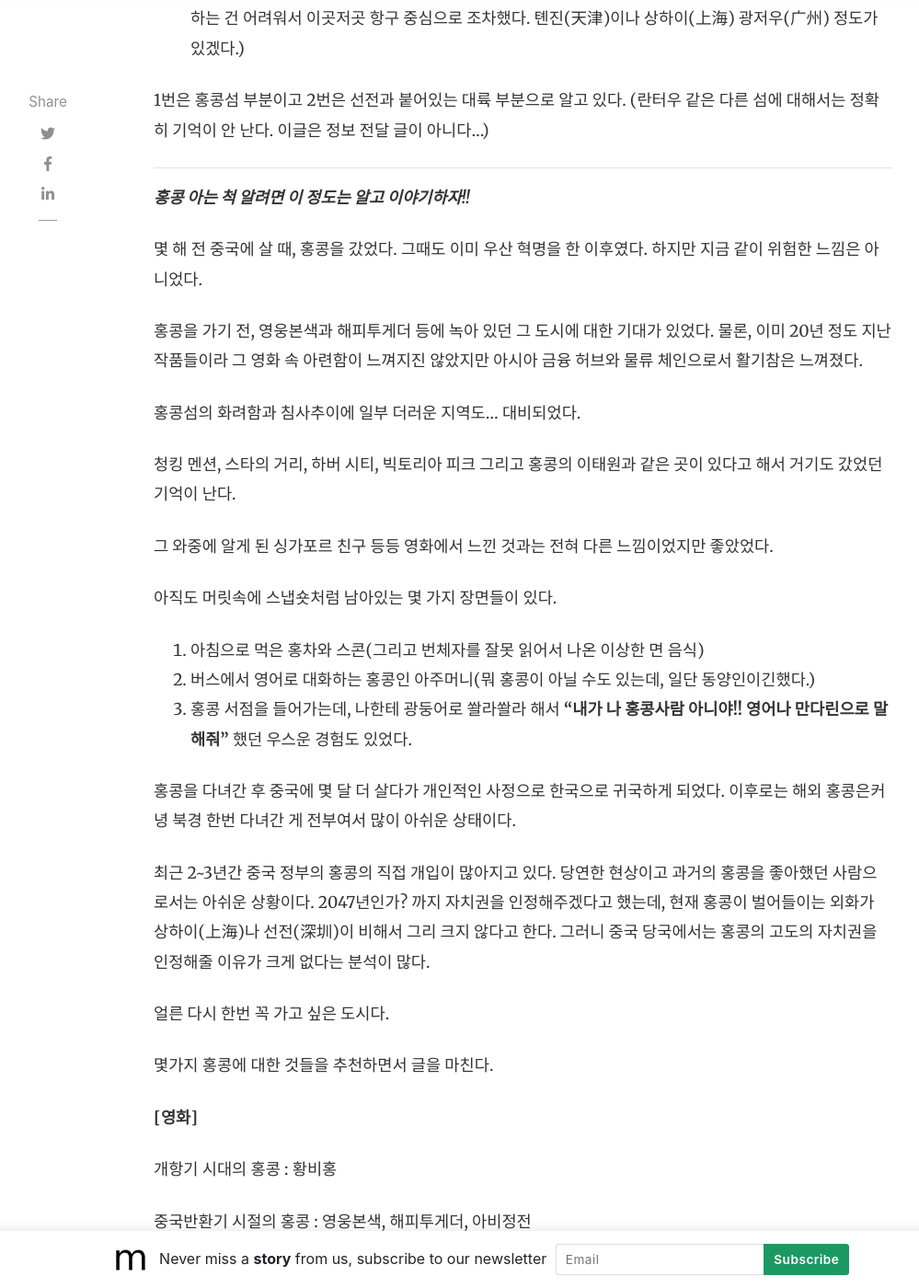
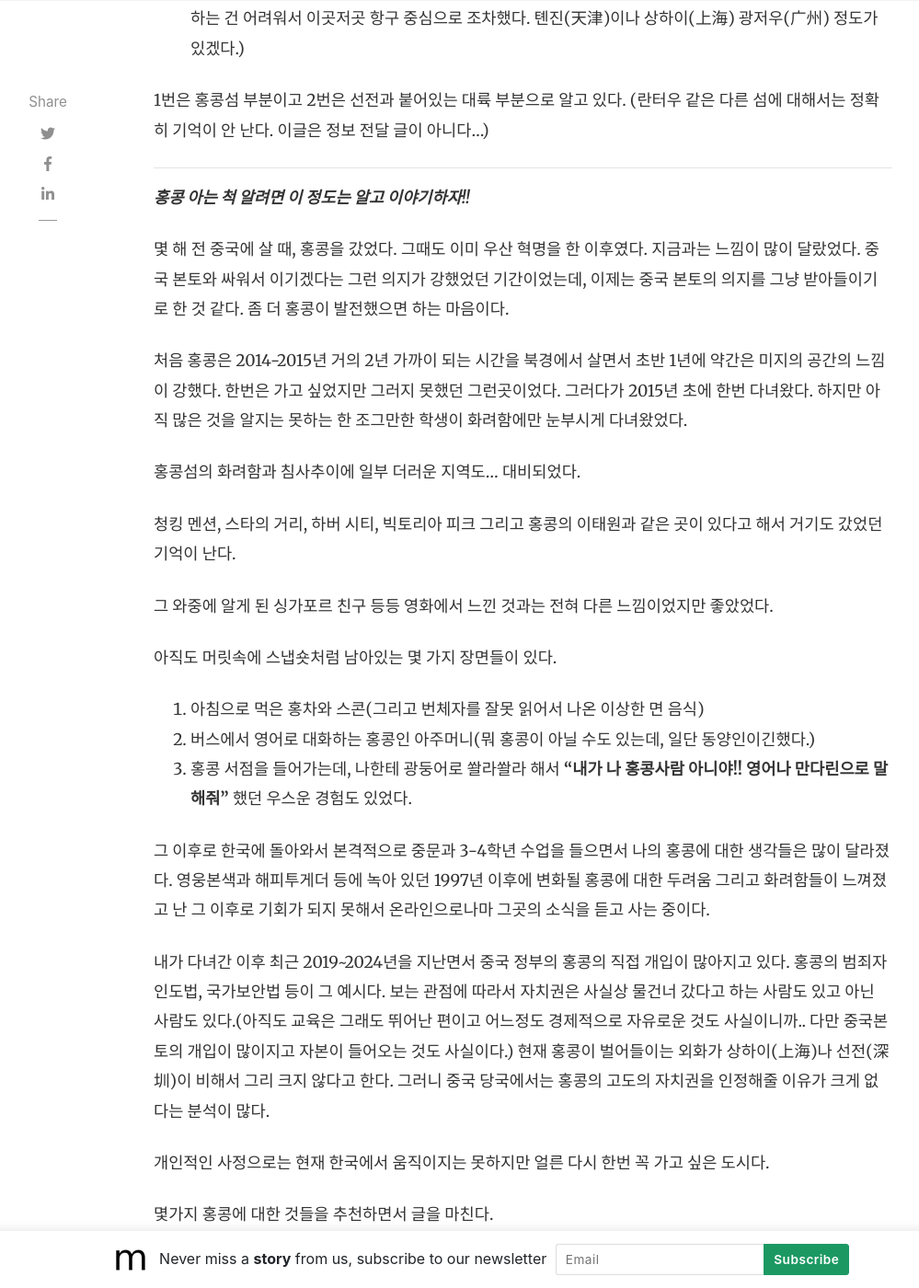
Before and after one commit to y-t-his-int-j/blog, a Jekyll site: the page built from _posts/2025-04-07-hongkong.md, in a window 1280 px wide and 1400 px high, scrolled down 2100 px. Shown: the whole window at 92% size, without its empty margins (118-1117 px from the left). Built offline with Jekyll 4.4.1, drawn with Linux system fonts in a browser that asks for light colours; nearby versions of some CDN libraries; comment, search, counter and statistics services are not loaded; some of the changed text lies outside the part shown.

Commit message:
update hongkong

```diff
--- a/_posts/2021-11-25-hongkong.md
+++ b/_posts/2025-04-07-hongkong.md
@@ -27,28 +27,20 @@ Photo by <a href="https://unsplash.com/@lffranciz?utm_content=creditCopyText&utm
 
 ---
 
-
-
 ***홍콩 아는 척 알려면 이 정도는 알고 이야기하자!!***
 
 
 
-몇 해 전 중국에 살 때, 홍콩을 갔었다. 그때도 이미 우산 혁명을 한 이후였다. 하지만 지금 같이 위험한 느낌은 아니었다.
+몇 해 전 중국에 살 때, 홍콩을 갔었다. 그때도 이미 우산 혁명을 한 이후였다. 지금과는 느낌이 많이 달랐었다. 중국 본토와 싸워서 이기겠다는 그런 의지가 강했었던 기간이었는데, 이제는 중국 본토의 의지를 그냥 받아들이기로 한 것 같다. 좀 더 홍콩이 발전했으면 하는 마음이다.
 
-홍콩을 가기 전, 영웅본색과 해피투게더 등에 녹아 있던 그 도시에 대한 기대가 있었다. 물론, 이미 20년 정도 지난 작품들이라 그 영화 속 아련함이 느껴지진 않았지만 아시아 금융 허브와 물류 체인으로서 활기참은 느껴졌다.
-
-
+처음 홍콩은 2014-2015년 거의 2년 가까이 되는 시간을 북경에서 살면서 초반 1년에 약간은 미지의 공간의 느낌이 강했다. 한번은 가고 싶었지만 그러지 못했던 그런곳이었다. 그러다가 2015년 초에 한번 다녀왔다. 하지만 아직 많은 것을 알지는 못하는 한 조그만한 학생이 화려함에만 눈부시게 다녀왔었다.
 
 홍콩섬의 화려함과 침사추이에 일부 더러운 지역도... 대비되었다.
-
-
 
 청킹 멘션, 스타의 거리, 하버 시티, 빅토리아 피크 그리고 홍콩의 이태원과 같은 곳이 있다고 해서 거기도 갔었던 기억이 난다.
 
 
-
 그 와중에 알게 된 싱가포르 친구 등등 영화에서 느낀 것과는 전혀 다른 느낌이었지만 좋았었다.
-
 
 
 아직도 머릿속에 스냅숏처럼 남아있는 몇 가지 장면들이 있다.
@@ -57,19 +49,12 @@ Photo by <a href="https://unsplash.com/@lffranciz?utm_content=creditCopyText&utm
 2. 버스에서 영어로 대화하는 홍콩인 아주머니(뭐 홍콩이 아닐 수도 있는데, 일단 동양인이긴했다.)
 3. 홍콩 서점을 들어가는데, 나한테 광둥어로 쏼라쏼라 해서 **"내가 나 홍콩사람 아니야!! 영어나 만다린으로 말해줘"** 했던 우스운 경험도 있었다.
 
+그 이후로 한국에 돌아와서 본격적으로 중문과 3-4학년 수업을 들으면서 나의 홍콩에 대한 생각들은 많이 달라졌다.
+영웅본색과 해피투게더 등에 녹아 있던 1997년 이후에 변화될 홍콩에 대한 두려움 그리고 화려함들이 느껴졌고 난 그 이후로 기회가 되지 못해서 온라인으로나마 그곳의 소식을 듣고 사는 중이다.
 
+내가 다녀간 이후 최근 2019~2024년을 지난면서 중국 정부의 홍콩의 직접 개입이 많아지고 있다. 홍콩의 범죄자 인도법, 국가보안법 등이 그 예시다. 보는 관점에 따라서 자치권은 사실상 물건너 갔다고 하는 사람도 있고 아닌 사람도 있다.(아직도 교육은 그래도 뛰어난 편이고 어느정도 경제적으로 자유로운 것도 사실이니까.. 다만 중국본토의 개입이 많이지고 자본이 들어오는 것도 사실이다.) 현재 홍콩이 벌어들이는 외화가 상하이(上海)나 선전(深圳)이 비해서 그리 크지 않다고 한다. 그러니 중국 당국에서는 홍콩의 고도의 자치권을 인정해줄 이유가 크게 없다는 분석이 많다.
 
-홍콩을 다녀간 후 중국에 몇 달 더 살다가 개인적인 사정으로 한국으로 귀국하게 되었다. 이후로는 해외 홍콩은커녕 북경 한번 다녀간 게 전부여서 많이 아쉬운 상태이다.
-
-
-
-최근 2~3년간 중국 정부의 홍콩의 직접 개입이 많아지고 있다. 당연한 현상이고 과거의 홍콩을 좋아했던 사람으로서는 아쉬운 상황이다. 2047년인가? 까지 자치권을 인정해주겠다고 했는데, 현재 홍콩이 벌어들이는 외화가 상하이(上海)나 선전(深圳)이 비해서 그리 크지 않다고 한다. 그러니 중국 당국에서는 홍콩의 고도의 자치권을 인정해줄 이유가 크게 없다는 분석이 많다.
-
-
-
-얼른 다시 한번 꼭 가고 싶은 도시다.
-
-
+개인적인 사정으로는 현재 한국에서 움직이지는 못하지만 얼른 다시 한번 꼭 가고 싶은 도시다.
 
 몇가지 홍콩에 대한 것들을 추천하면서 글을 마친다.
 
@@ -78,13 +63,6 @@ Photo by <a href="https://unsplash.com/@lffranciz?utm_content=creditCopyText&utm
 개항기 시대의 홍콩 : 황비홍
 
 중국반환기 시절의 홍콩 : 영웅본색, 해피투게더, 아비정전
-
-**[다큐]**
-
-우산혁명 : 넷플릭스 다큐 우산혁명(소년 vs. 제국)
-
-
-
 ---
 
 **[참고]**
```
